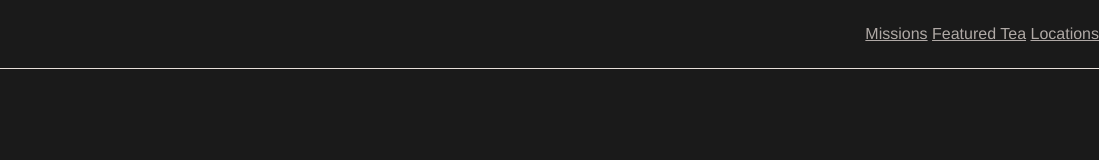
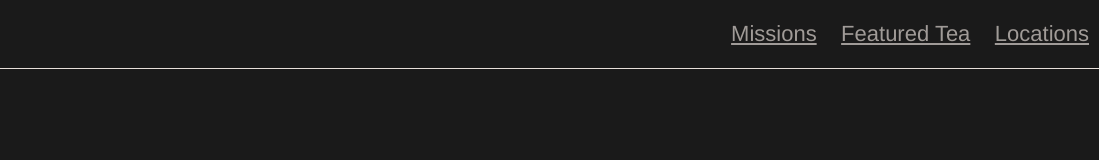
Before and after one commit to krwi20/Tea-Cozy, a plain HTML site: page index2.html in a window 1280 px wide. Shown: the full height of the page, 181-1280 px from the left. Drawn offline with Linux system fonts and the light colour scheme.

Commit message:
header-update #1

```diff
--- a/index2.html
+++ b/index2.html
@@ -16,9 +16,9 @@
       />
       <nav>
         <ul>
-          <li>Missions</li>
-          <li>Featured Tea</li>
-          <li>Locations</li>
+          <li><a href="#">Missions</a></li>
+          <li><a href="#">Featured Tea</a></li>
+          <li><a href="#">Locations</a></li>
         </ul>
       </nav>
     </header>
--- a/resources/css/style2.css
+++ b/resources/css/style2.css
@@ -32,5 +32,11 @@ nav ul {
 
 nav li {
     display: inline-flex;
+    justify-content: space-between;
+    margin: 10px;
+}
+
+nav li a {
     text-decoration: underline;
+    font-size: 22px;
 }
```
